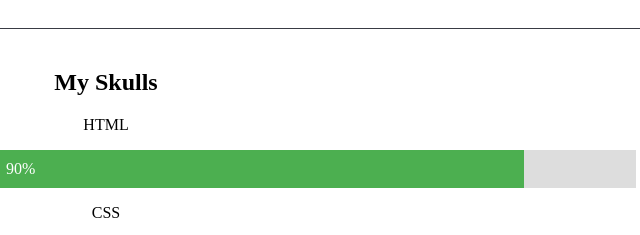
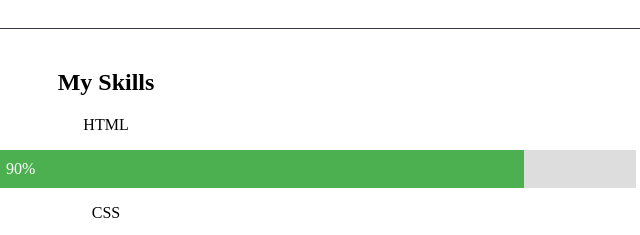
Before and after one commit to Chamberezigbo/portfolio, a plain HTML site: page index.html in a window 1280 px wide. Shown: the part 458-693 px from the top of the page, 534-1174 px from the left. Drawn offline with Linux system fonts and the light colour scheme.

Commit message:
error solved

```diff
--- a/index.html
+++ b/index.html
@@ -40,7 +40,7 @@
   </section>
 
   <div class="skill-nab">
-    <h2>My Skulls </h2>
+    <h2>My Skills </h2>
     <p>HTML</p>
     <div class="container">
       <div class="skills html">90%</div>
```
